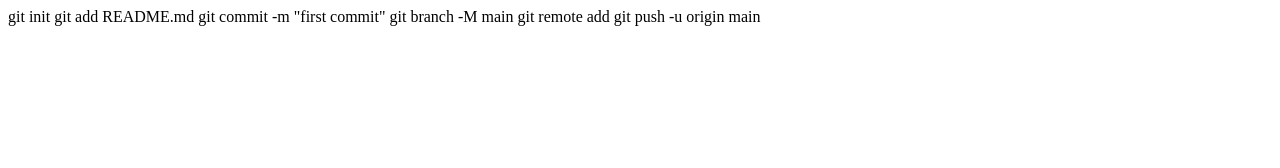
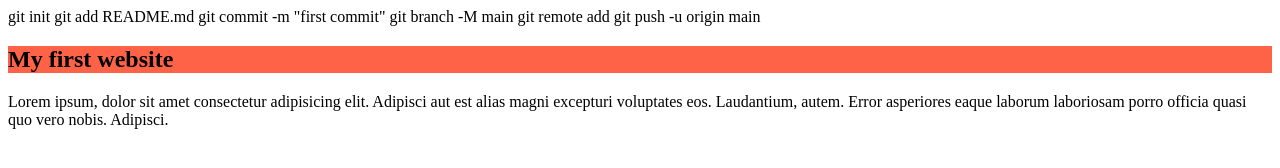
Before and after one commit to Saif1475/my-first-github-repot, a plain HTML site: page git.html in a window 1280 px wide. Drawn offline with Linux system fonts and the light colour scheme.

Commit message:
added 1st edit

```diff
--- a/git.html
+++ b/git.html
@@ -4,6 +4,7 @@
     <meta charset="UTF-8">
     <meta name="viewport" content="width=device-width, initial-scale=1.0">
     <title>Document</title>
+    <link rel="stylesheet" href="style.css">
 </head>
 <body>
     git init
@@ -12,5 +13,9 @@
     git branch -M main
     git remote add
     git push -u origin main
+    <div>
+        <h2>My first website</h2>
+        <p>Lorem ipsum, dolor sit amet consectetur adipisicing elit. Adipisci aut est alias magni excepturi voluptates eos. Laudantium, autem. Error asperiores eaque laborum laboriosam porro officia quasi quo vero nobis. Adipisci.</p>
+    </div>
 </body>
 </html>
--- /dev/null
+++ b/style.css
@@ -0,0 +1,3 @@
+h2{
+    background-color: tomato;
+}
```
